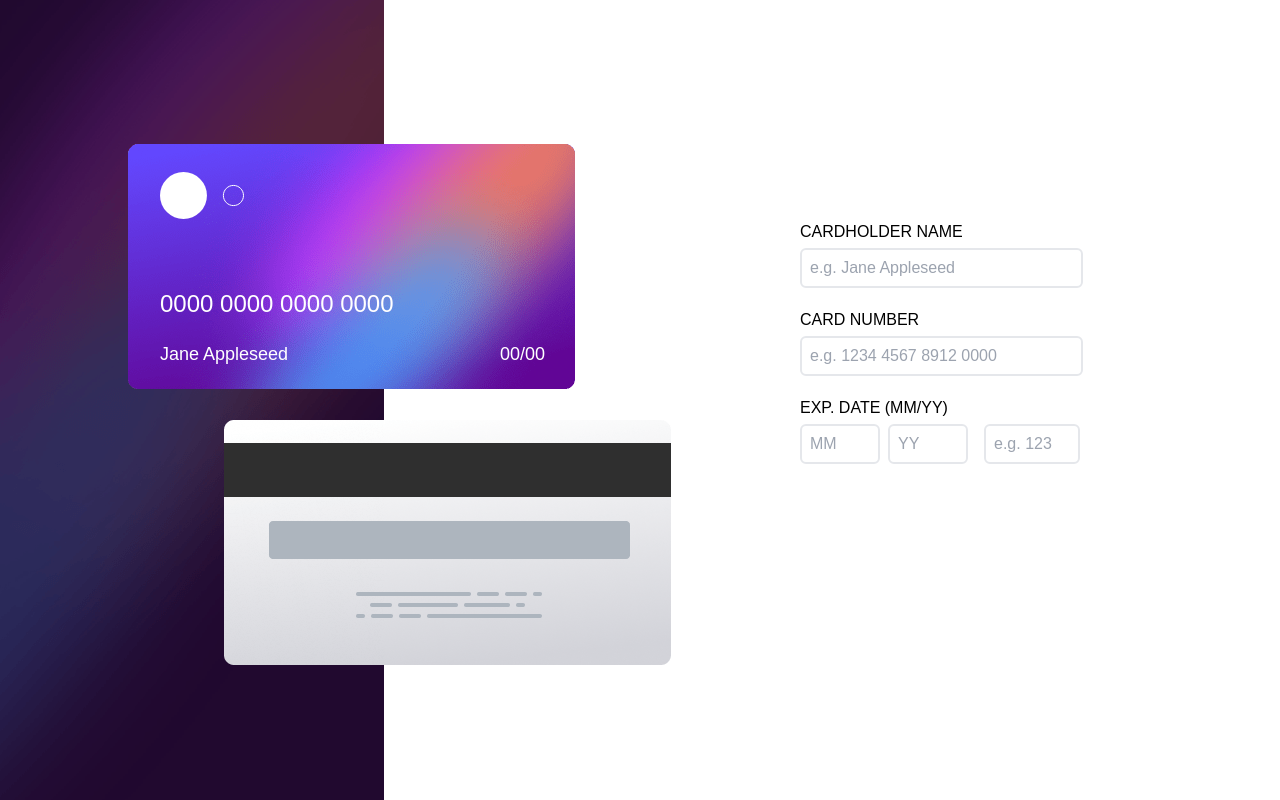
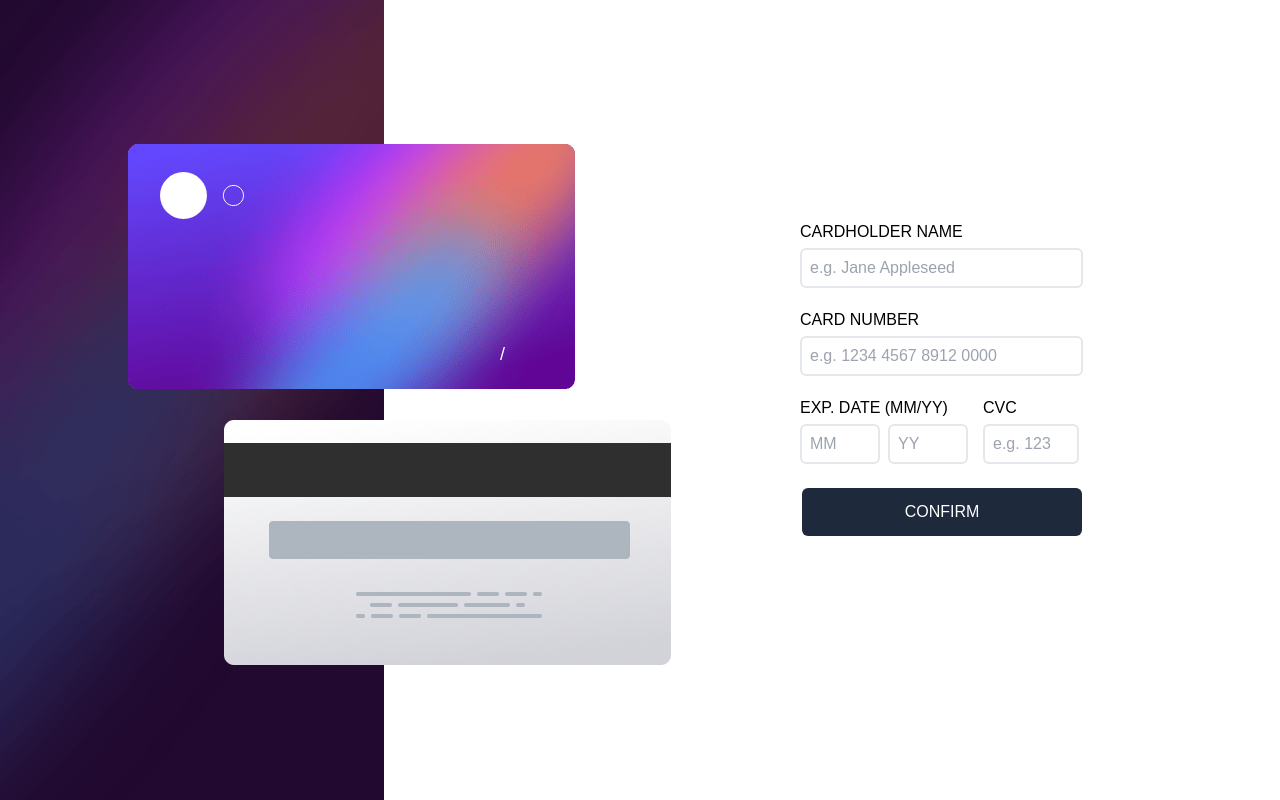
Before and after one commit to lgorvin/credit-card-form, a React (Create React App) app: page / in a window 1280 px wide. Built offline with nearby package versions, Linux system fonts and the light colour scheme.

Commit message:
full desktop functionality

```diff
--- a/src/components/Card.jsx
+++ b/src/components/Card.jsx
@@ -1,16 +1,52 @@
-import React from "react";
+import React, { useState } from "react";
 import cardFront from "../assets/bg-card-front.png";
 import cardBack from "../assets/bg-card-back.png";
 
 const Card = () => {
+  const [cardnum, setCardnum] = useState("");
+  const [cardname, setCardname] = useState("");
+  const [cardmonth, setCardmonth] = useState("");
+  const [cardyear, setCardyear] = useState("");
+  const [cardcvc, setCardcvc] = useState("");
+
+  const handleChange = (e) => {
+    setCardnum(e.target.value);
+  };
+
+  const handleChange2 = (e) => {
+    setCardname(e.target.value);
+  };
+
+  const handleChange3 = (e) => {
+    setCardmonth(e.target.value);
+  };
+
+  const handleChange4 = (e) => {
+    setCardyear(e.target.value);
+  };
+
+  const handleChange5 = (e) => {
+    setCardcvc(e.target.value);
+  };
+
+  const [confirm, setConfirm] = useState(false);
+  const handleClick = () => {
+    setConfirm(!confirm);
+  };
+
   return (
     <div className="h-screen">
-      <div className="absolute pl-[800px] pt-[220px]">
+      <div className={!confirm ? "absolute pl-[983px] pt-[396px]" : "hidden"}>
+        <h1 className="text-black">CVC</h1>
+      </div>
+      <div className={!confirm ? "absolute pl-[800px] pt-[220px]" : "hidden"}>
         <h1 className="pb-1 text-black">CARDHOLDER NAME</h1>
         <input
           className="border-2 leading-9 pl-2 pr-16 rounded-md"
           placeholder="e.g. Jane Appleseed"
           type="text"
+          value={cardname}
+          onChange={handleChange2}
           name=""
           id=""
         />
@@ -19,6 +55,8 @@ const Card = () => {
           className="border-2 leading-9 pl-2 pr-16 rounded-md"
           placeholder="e.g. 1234 4567 8912 0000"
           type="text"
+          value={cardnum}
+          onChange={handleChange}
           name=""
           id=""
         />
@@ -27,6 +65,8 @@ const Card = () => {
           className="inline border-2 leading-9 pl-2 w-20 rounded-md"
           placeholder="MM"
           type="text"
+          value={cardmonth}
+          onChange={handleChange3}
           name=""
           id=""
         />
@@ -34,31 +74,79 @@ const Card = () => {
           className="inline border-2 leading-9 ml-2 pl-2 w-20 rounded-md"
           placeholder="YY"
           type="text"
+          value={cardyear}
+          onChange={handleChange4}
           name=""
           id=""
         />
         <input
-          className="inline border-2 leading-9 ml-4 pl-2 w-24 rounded-md"
+          className="absolute border-2 leading-9 ml-[15px] pl-2 w-24 rounded-md"
           placeholder="e.g. 123"
           type="text"
+          value={cardcvc}
+          onChange={handleChange5}
           name=""
           id=""
         />
+        <button
+          onClick={handleClick}
+          className="absolute ml-[-166px] rounded-md w-[280px] p-3 text-center text-white mt-16 bg-slate-800 hover:bg-slate-600 active:bg-slate-300 active:text-black duration-300"
+        >
+          CONFIRM
+        </button>
+      </div>
+      <div className={!confirm ? "hidden" : "absolute pl-[800px] pt-[220px]"}>
+        <div className="pt-12 pl-[100px]">
+          <svg
+            className="ml-[-5px]"
+            width="80"
+            height="80"
+            fill="none"
+            xmlns="http://www.w3.org/2000/svg"
+          >
+            <circle cx="40" cy="40" r="40" fill="url(#a)" />
+            <path d="M28 39.92 36.08 48l16-16" stroke="#fff" stroke-width="3" />
+            <defs>
+              <linearGradient
+                id="a"
+                x1="-23.014"
+                y1="11.507"
+                x2="0"
+                y2="91.507"
+                gradientUnits="userSpaceOnUse"
+              >
+                <stop stop-color="#6348FE" />
+                <stop offset="1" stop-color="#610595" />
+              </linearGradient>
+            </defs>
+          </svg>
+          <h1 className="text-black text-3xl mt-8 ml-[-44px]">THANK YOU!</h1>
+          <p className="text-gray-400 ml-[-80px] mt-4">
+            We've added your card details
+          </p>
+          <button
+            onClick={handleClick}
+            className="absolute ml-[-98px] rounded-md w-[280px] p-3 text-center text-white mt-8 bg-slate-800 hover:bg-slate-600 active:bg-slate-300 active:text-black duration-300"
+          >
+            CONTINUE
+          </button>
+        </div>
       </div>
       <div className="absolute">
-        <h1 className="absolute text-white text-2xl pl-40 pt-72">
-          0000 0000 0000 0000
-        </h1>
+        <h1 className="absolute text-white text-2xl pl-40 pt-72">{cardnum}</h1>
         <h1 className="absolute text-white text-lg pl-40 pt-[340px]">
-          Jane Appleseed
+          {cardname}
         </h1>
         <h1 className="absolute text-white text-lg pl-[500px] pt-[340px]">
-          00/00
+          {cardmonth}/{cardyear}
         </h1>
         <img className="w-[100%] pt-36 pl-32" src={cardFront} alt="" />
       </div>
 
       <div className="absolute">
+        <h1 className="absolute text-white text-md pl-[580px] pt-[527px]">
+          {cardcvc}
+        </h1>
         <img className="w-[100%] pt-[420px] pl-56" src={cardBack} alt="" />
       </div>
       <div className="absolute pt-[172px] pl-40">
```
